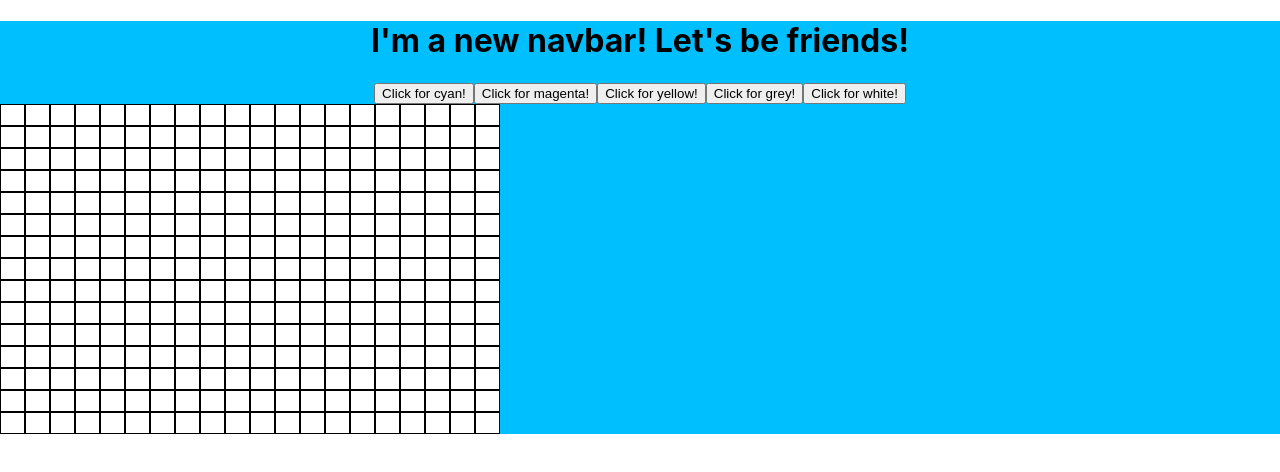
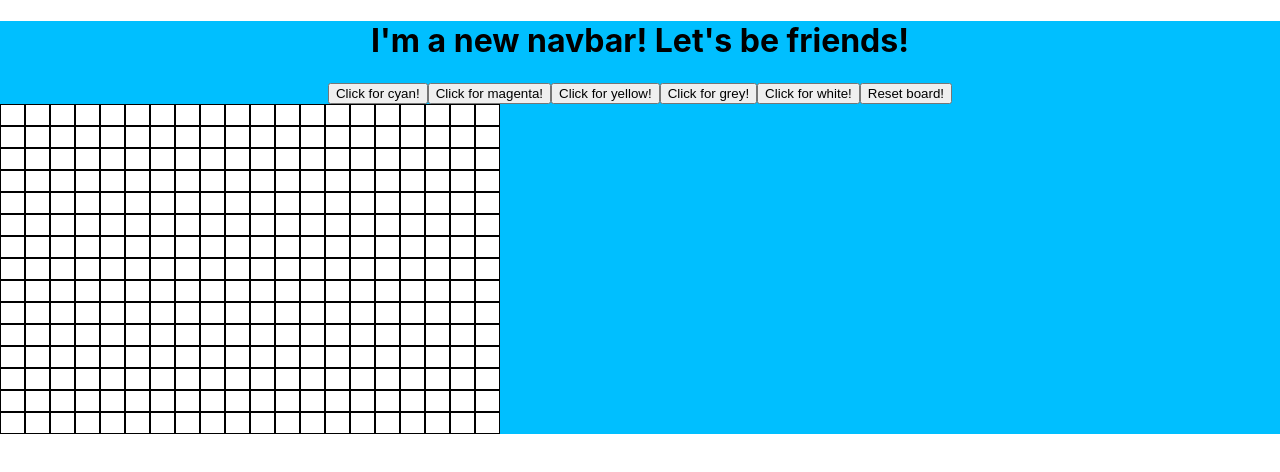
Before and after one commit to A-Zalesak/React-canvas-app, a React (Create React App) app: page / in a window 1280 px wide. Shown: the top 472 px of the page. Built offline with nearby package versions, Linux system fonts and the light colour scheme.

Commit message:
save state to local storage

```diff
--- a/src/App.js
+++ b/src/App.js
@@ -11,7 +11,9 @@ function App() {
   const rows = 15
   const cols = 20
 
-  const [squares, setSquares] = React.useState(newBoard())
+  const [squares, setSquares] = React.useState(
+    JSON.parse(localStorage.getItem("squares")) || newBoard()
+  )
 
   const squareElements = squares.map(square => (
     <Square
@@ -29,12 +31,7 @@ function App() {
   // Paint mode while mouse is down
   const [paintMode, setPaintMode] = React.useState(false)
 
-  // Has a new bug!
-  // Mousedown -> leave -> return -> Mouseup. Mousedown causes warning symbol.
-  // Thereafter, dragging causes painting without Mousedown until click.
-  // Perhaps I have to use "event.preventDefault()" somehow...
-  function activatePaintMode(on, message) {
-    console.log(message)
+  function activatePaintMode(on) {
     setPaintMode(on ? true : false)
     console.log(`Set paintMode to ${on}`)
   }
@@ -79,19 +76,28 @@ function App() {
     return newBoard
   }
 
+  function resetBoard() {
+    setSquares(newBoard())
+  }
+
+  // Save notes
+  React.useEffect(() => {
+    localStorage.setItem("squares", JSON.stringify(squares))
+  }, [squares])
+
   function handleMouseDown(event) {
     event.preventDefault();
-    activatePaintMode(true, "mouseDown")
+    activatePaintMode(true)
   }
 
   function handleMouseUp(event) {
     event.preventDefault();
-    activatePaintMode(false, "mouseUp")
+    activatePaintMode(false)
   }
 
   function handleMouseLeave(event) {
     event.preventDefault();
-    activatePaintMode(false, "mouseLeave")
+    activatePaintMode(false)
   }
 
 /*
@@ -102,7 +108,7 @@ onMouseDown={() => activatePaintMode(true, "mouseDown")}
 
   return (
     <div className="App">
-      <Navbar changePaintColor={changePaintColor}/>
+      <Navbar changePaintColor={changePaintColor} resetBoard={resetBoard}/>
       <div className="square-container"
       onMouseDown={handleMouseDown}
       onMouseUp={handleMouseUp}
--- a/src/components/Navbar.js
+++ b/src/components/Navbar.js
@@ -9,6 +9,7 @@ export default function Navbar(props) {
             <button onClick={() => props.changePaintColor("yellow")}>Click for yellow!</button>
             <button onClick={() => props.changePaintColor("all")}>Click for grey!</button>
             <button onClick={() => props.changePaintColor("white")}>Click for white!</button>
+            <button onClick={props.resetBoard}>Reset board!</button>
         </div>
     )
 }
```
